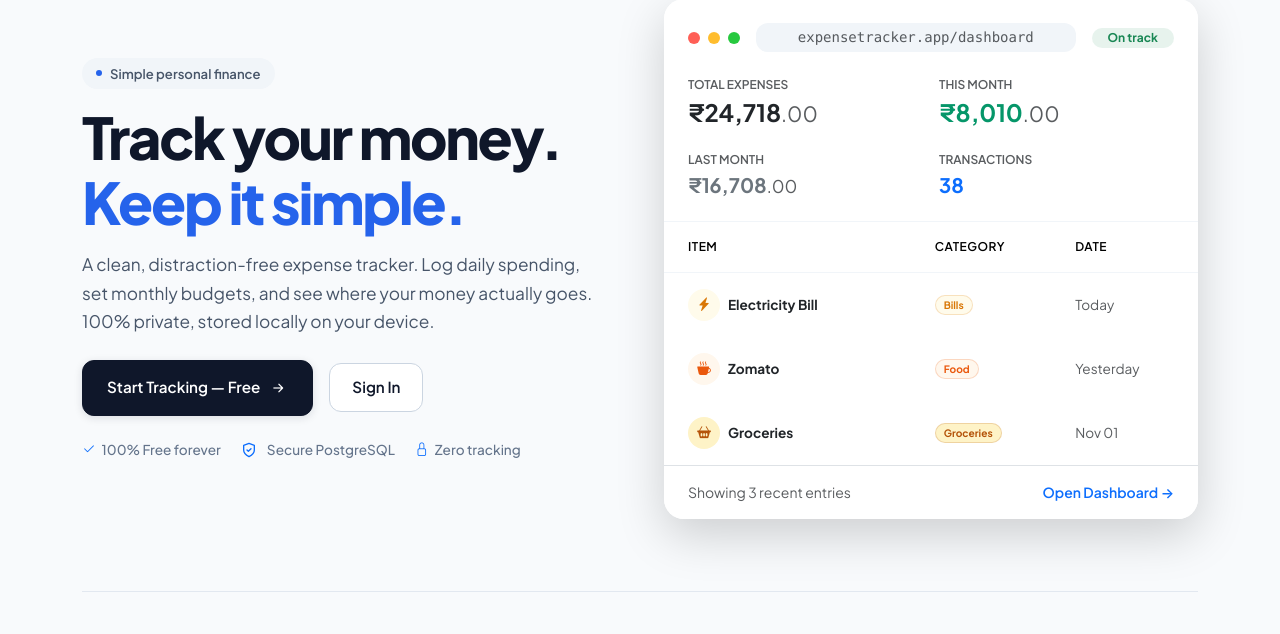
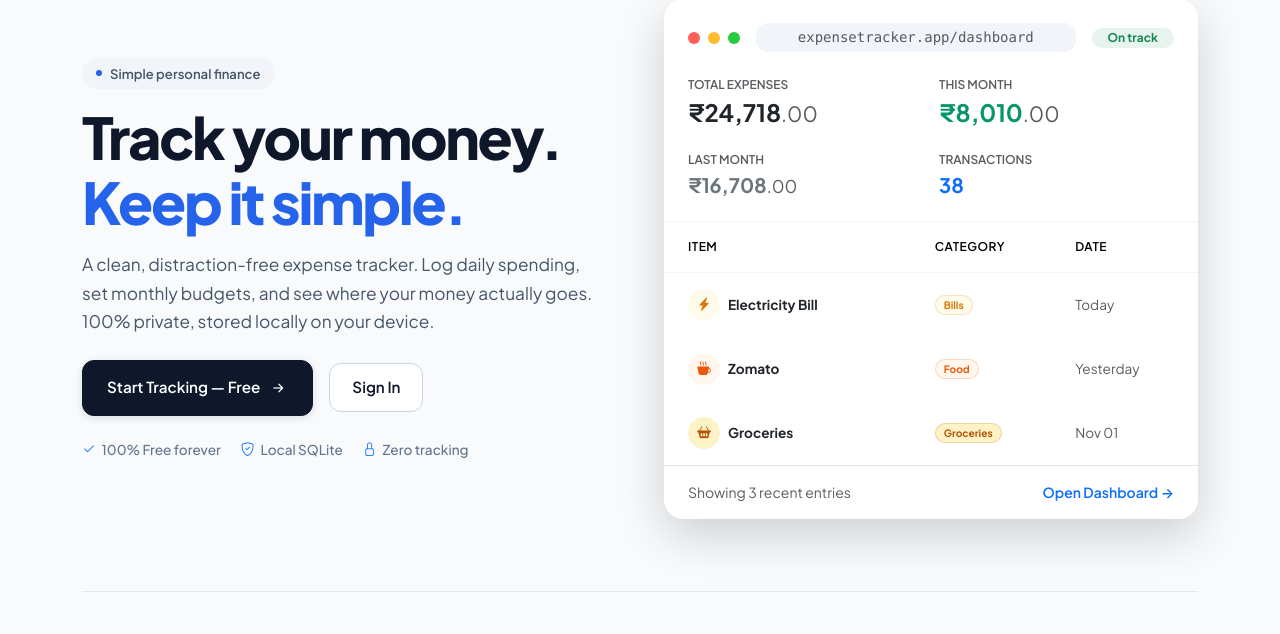
Before and after one commit to DEWASHISH-019/Expense-Tracker-live, a Flask app: page / in a window 1280 px wide. Shown: the part 110-744 px from the top of the page. Run offline with Flask 3, Linux system fonts and the light colour scheme; some libraries are stand-ins or nearby versions.

Commit message:
Replace PostgreSQL mention with Local SQLite

```diff
--- a/templates/index.html
+++ b/templates/index.html
@@ -32,16 +32,9 @@
             </div>
             <div class="hero-trust-row">
                 <span><i class="bi bi-check2 text-primary"></i> 100% Free forever</span>
-                <span>
-                    <svg xmlns="http://www.w3.org/2000/svg" width="16" height="16" viewBox="0 0 24 24" fill="none" stroke="currentColor" stroke-width="2" stroke-linecap="round" stroke-linejoin="round" class="text-primary me-1" style="vertical-align: text-bottom;">
-                        <path d="M12 22s8-4 8-10V5l-8-3-8 3v7c0 6 8 10 8 10z"></path>
-                        <polyline points="9 12 11 14 15 10"></polyline>
-                    </svg>
-                    Secure PostgreSQL
-                </span>
+                <span><i class="bi bi-shield-check text-primary"></i> Local SQLite</span>
                 <span><i class="bi bi-lock text-primary"></i> Zero tracking</span>
             </div>
-
         </div>
 
         <!-- Right: Authentic Real Ledger Showcase -->
```
